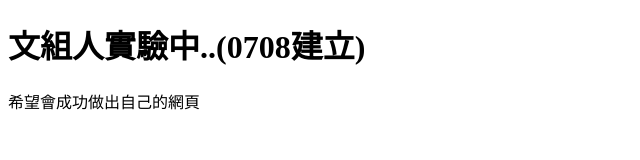
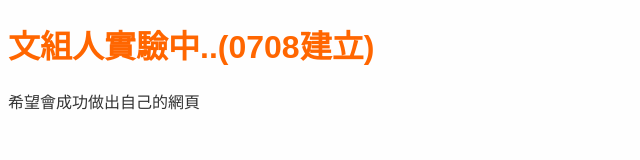
Before and after one commit to sandy0521/test, a plain HTML site: page index.html in a window 1280 px wide. Shown: the whole page, without its empty margins (0-640 px from the left). Drawn offline with Linux system fonts and the light colour scheme.

Commit message:
test 0708 15:19

```diff
--- a/index.html
+++ b/index.html
@@ -3,6 +3,7 @@
 <head>
     <meta charset="UTF-8">
     <meta name="viewport" content="width=device-width, initial-scale=1.0">
+    <link rel="stylesheet" href="style.css">
     <title>實驗中...</title>
 </head>
 <body>
--- /dev/null
+++ b/style.css
@@ -0,0 +1,9 @@
+body {
+  background-color: #fefefe;
+  font-family: Arial, sans-serif;
+  color: #333;
+}
+
+h1 {
+  color: #ff6600;
+}
```
